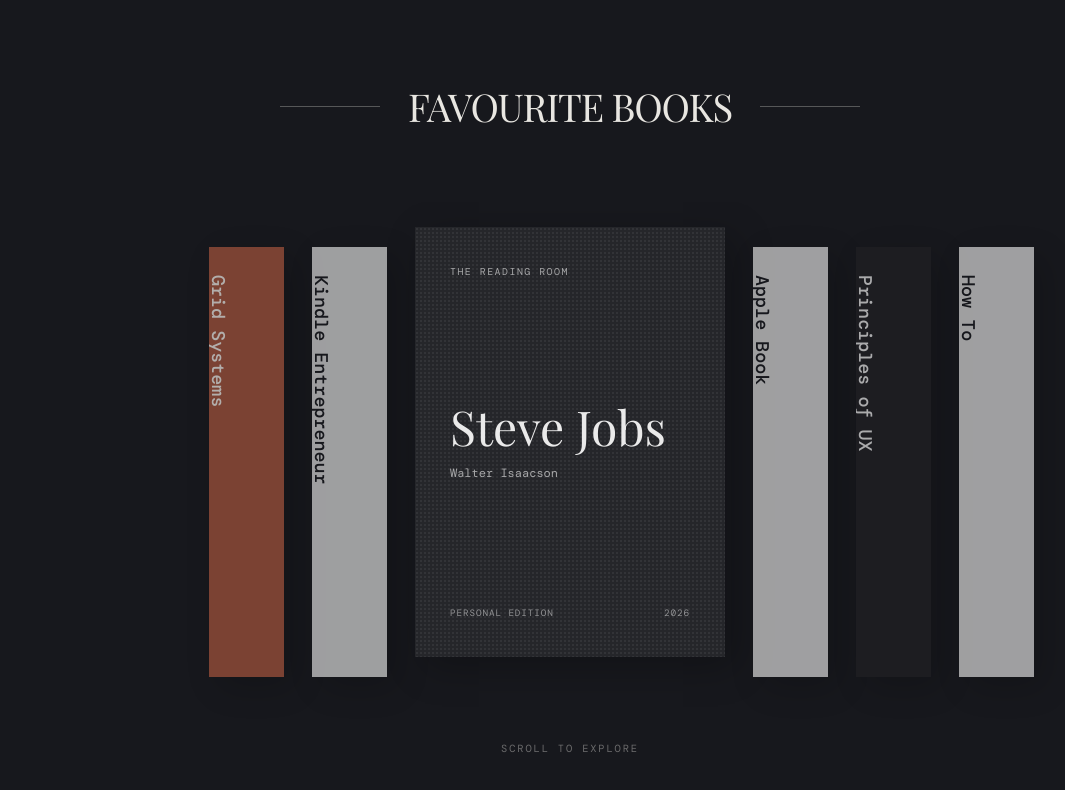
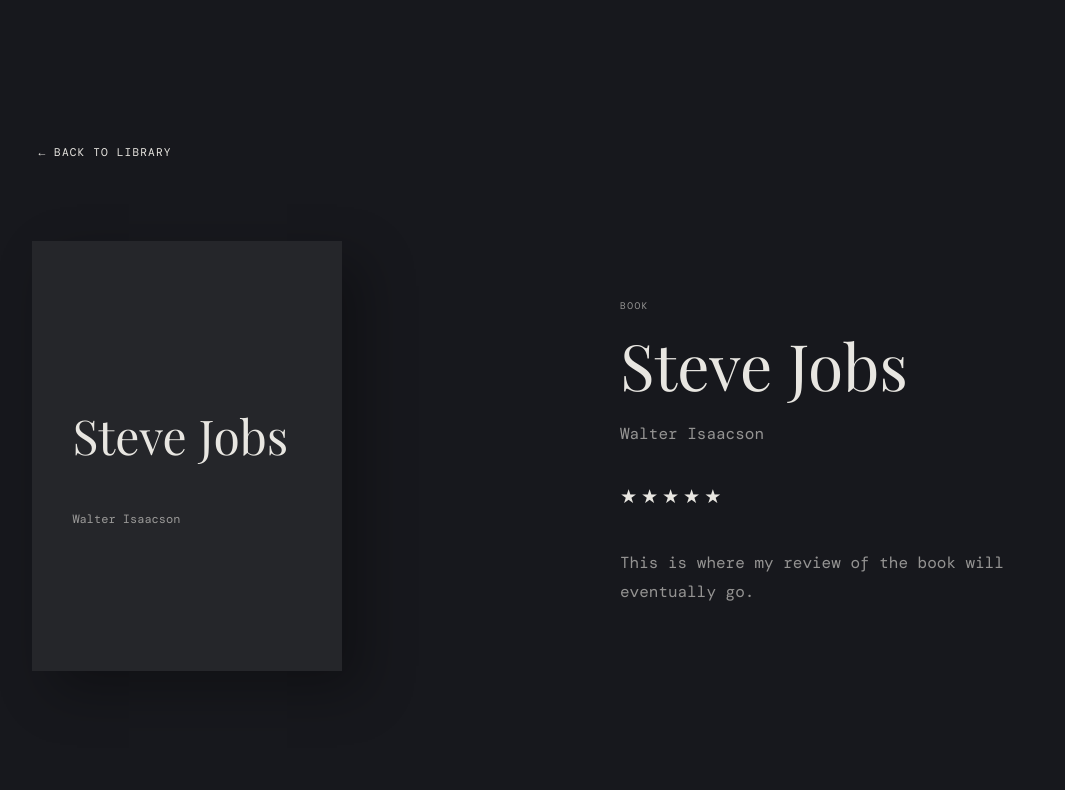
Before and after one commit to fajsef9/The-Reading-Room, a React (Vite) app: page / in a window 1280 px wide. Both pictures are taken after a click on the element 640 px from the left and 442 px from the top of the page. Shown: the top 790 px of the page, without its empty margins (70-1135 px from the left). Built offline with nearby package versions, Linux system fonts and the light colour scheme.

Commit message:
Opening books
Added details about books and can be opened to view more details

```diff
--- a/src/App.css
+++ b/src/App.css
@@ -144,6 +144,84 @@
   letter-spacing: 0.18em;
   opacity: 0.4;
 }
+.book-details {
+  min-height: 100vh;
+  padding: 60px 8vw;
+}
+
+.book-details button {
+  border: none;
+  background: none;
+  color: inherit;
+  font-family: "DM Mono", monospace;
+  font-size: 0.7rem;
+  letter-spacing: 0.1em;
+  cursor: pointer;
+}
+
+.details-content {
+  display: grid;
+  grid-template-columns: 1fr 1fr;
+  gap: 100px;
+  align-items: center;
+  max-width: 1100px;
+  margin: 80px auto 0;
+}
+
+.details-cover {
+  display: flex;
+  flex-direction: column;
+  justify-content: center;
+  width: 310px;
+  height: 430px;
+  padding: 40px;
+  background: #25262a;
+  box-shadow: 20px 20px 50px rgba(0, 0, 0, 0.3);
+}
+
+.details-cover h1 {
+  font-family: "Playfair Display", serif;
+  font-size: 3rem;
+  font-weight: 400;
+  line-height: 0.95;
+}
+
+.details-cover p {
+  font-size: 0.75rem;
+  opacity: 0.6;
+}
+
+.details-info {
+  max-width: 500px;
+}
+
+.details-label {
+  font-size: 0.6rem;
+  letter-spacing: 0.15em;
+  opacity: 0.5;
+}
+
+.details-info h1 {
+  margin: 10px 0;
+  font-family: "Playfair Display", serif;
+  font-size: 4rem;
+  font-weight: 400;
+}
+
+.details-info > p {
+  opacity: 0.6;
+}
+
+.rating {
+  margin: 40px 0;
+  font-size: 1.2rem;
+  letter-spacing: 0.2em;
+}
+
+.review {
+  max-width: 450px;
+  line-height: 1.8;
+}
 
 @media (max-width: 700px) {
   .library-header {
--- a/src/App.jsx
+++ b/src/App.jsx
@@ -2,6 +2,7 @@
 import { motion } from "framer-motion";
 import "./App.css";
 import Book from "./components/Book";
+import BookDetails from "./components/BookDetails";
 
 const books = [
   {
@@ -48,6 +49,7 @@
 
 function App() {
   const [activeBook, setActiveBook] = useState(2);
+  const [view, setView] = useState("library");
   const [windowWidth, setWindowWidth] = useState(window.innerWidth);
 
   useEffect(() => {
@@ -88,6 +90,13 @@
 
   return (
     <main className="library">
+      {view === "book" ? (
+        <BookDetails
+          book={books[activeBook]}
+          onBack={() => setView("library")}
+        />
+      ) : (
+        <>
           <header className="library-header">
             <div className="header-line" />
 
@@ -116,7 +125,13 @@
                   key={book.title}
                   book={book}
                   isActive={index === activeBook}
-              onSelect={() => setActiveBook(index)}
+                  onSelect={() => {
+                    if (index === activeBook) {
+                      setView("book");
+                    } else {
+                      setActiveBook(index);
+                    }
+                  }}
                   spineWidth={SPINE_WIDTH}
                   openWidth={OPEN_BOOK_WIDTH}
                 />
@@ -127,6 +142,8 @@
           <p className="scroll-hint">
             SCROLL TO EXPLORE
           </p>
+        </>
+      )}
     </main>
   );
 }
--- /dev/null
+++ b/src/components/BookDetails.jsx
@@ -0,0 +1,35 @@
+function BookDetails({ book, onBack }) {
+  return (
+    <section className="book-details">
+      <button onClick={onBack}>
+        ← BACK TO LIBRARY
+      </button>
+
+      <div className="details-content">
+        <div className="details-cover">
+          <h1>{book.title}</h1>
+          <p>{book.author}</p>
+        </div>
+
+        <div className="details-info">
+          <p className="details-label">BOOK</p>
+
+          <h1>{book.title}</h1>
+
+          <p>{book.author}</p>
+
+          <div className="rating">
+            ★★★★★
+          </div>
+
+          <p className="review">
+            This is where my review of the book
+            will eventually go.
+          </p>
+        </div>
+      </div>
+    </section>
+  );
+}
+
+export default BookDetails;
```
Lines whose indentation alone changed are shown as unchanged.
